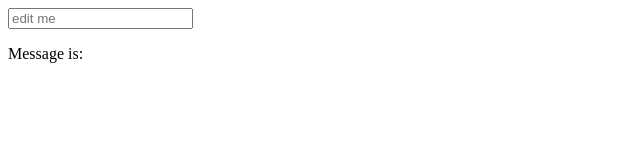
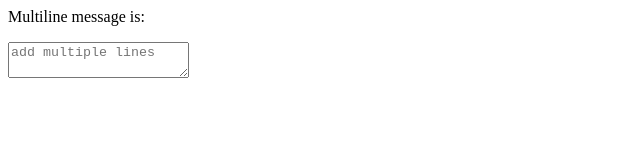
Before and after one commit to tomohikoseven/vuejs3_javascript, a plain HTML site: page index.html in a window 1280 px wide. Shown: the whole page, without its empty margins (0-640 px from the left). Drawn offline with nearby package versions, Linux system fonts and the light colour scheme.

Commit message:
フォーム入力バインディング/複数行テキスト.

```diff
--- a/index.html
+++ b/index.html
@@ -18,8 +18,9 @@
   </head>
   <body>
     <div id="app">
-      <input v-model="message" placeholder="edit me" />
-      <p>Message is: {{ message }}</p>
+      <span>Multiline message is:</span>
+      <p style="white-space: pre-line;">{{ message }}</p>
+      <textarea v-model="message" placeholder="add multiple lines"></textarea>
     </div>
     <script>
       const App = {
```
